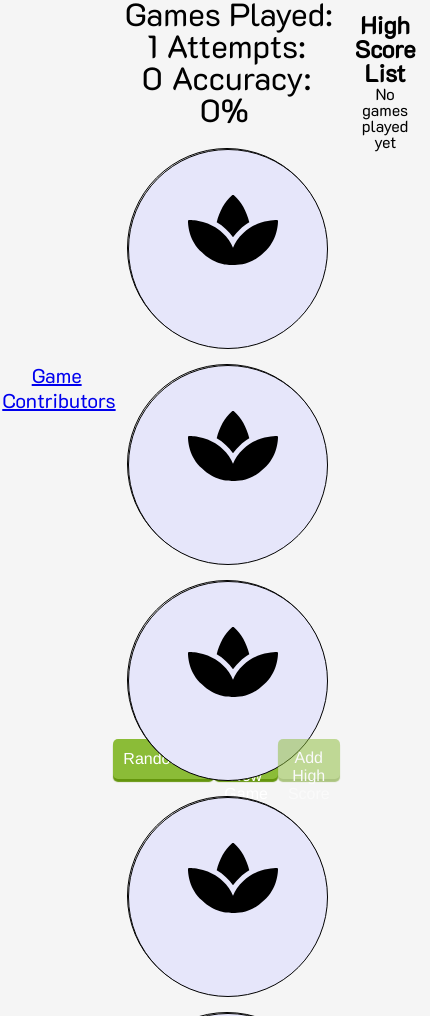
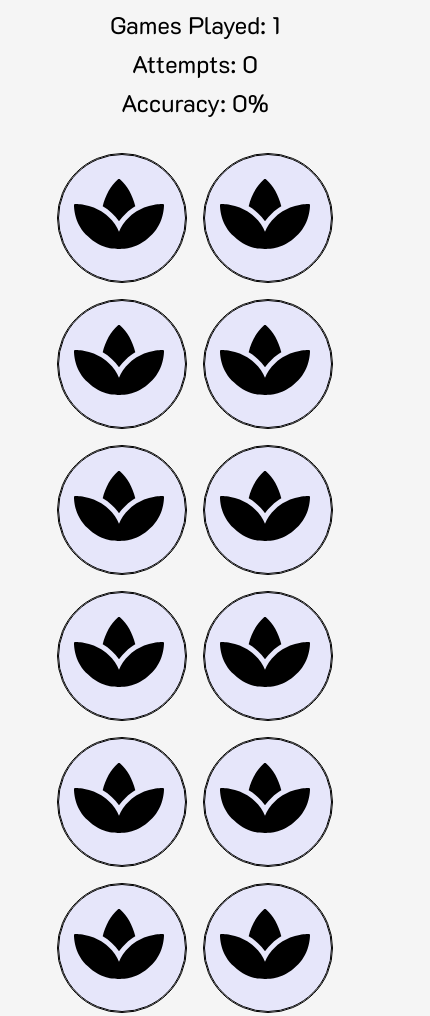
Before and after one commit to 3daddict/memory-match-react, a React app: page / in a window 390 px wide. Shown: the top 1016 px of the page, 430 px wide, since content can reach past the window. Built offline with nearby package versions, Linux system fonts and the light colour scheme.

Commit message:
Fixed the layout and scaling of different components.
Re wrote the structure CSS for app.css. Used Flexbox
for displaying cards.

Added related CSS to different breakpoints.

```diff
--- a/src/assets/css/app.css
+++ b/src/assets/css/app.css
@@ -1,69 +1,48 @@
-.App {
-  text-align: center;
-  display: flex;
-}
-
-.col-1 {
-  flex: 1;
-  display: flex;
-  flex-direction: row;
-  align-items: center;
-}
-
-.col-1 .links {
-  display: flex;
-  flex-direction: column;
-}
-
-.col-1 .links a {
-  font-size: 1.25em;
-  padding: 2%;
-}
-
-.col-2 {
-  flex: 5;
-  display: flex;
-  flex-direction: column;
-}
-
 @font-face {
-  font-family: 'k2dbold';
-  src: url('../fonts/k2d-bold-webfont.woff2') format('woff2'),
-       url('../fonts/k2d-bold-webfont.woff') format('woff');
+  font-family: "k2dbold";
+  src: url("../fonts/k2d-bold-webfont.woff2") format("woff2"),
+    url("../fonts/k2d-bold-webfont.woff") format("woff");
   font-weight: normal;
   font-style: normal;
 }
 
 @font-face {
-  font-family: 'k2d_mediumregular';
-  src: url('../fonts/k2d-medium-webfont.woff2') format('woff2'),
-       url('../fonts/k2d-medium-webfont.woff') format('woff');
+  font-family: "k2d_mediumregular";
+  src: url("../fonts/k2d-medium-webfont.woff2") format("woff2"),
+    url("../fonts/k2d-medium-webfont.woff") format("woff");
   font-weight: normal;
   font-style: normal;
 }
 
 @font-face {
-  font-family: 'k2dregular';
-  src: url('../fonts/k2d-regular-webfont.woff2') format('woff2'),
-       url('../fonts/k2d-regular-webfont.woff') format('woff');
+  font-family: "k2dregular";
+  src: url("../fonts/k2d-regular-webfont.woff2") format("woff2"),
+    url("../fonts/k2d-regular-webfont.woff") format("woff");
   font-weight: normal;
   font-style: normal;
 }
 
 *,
+*::before,
+*::after {
+  box-sizing: border-box;
+}
+
+*,
 body {
-  margin:  0;
+  margin: 0;
   padding: 0;
 }
 
 body {
-  box-sizing: border-box;
-  font-family: 'k2dregular', sans-serif;
+  font-family: "k2dregular", sans-serif;
   background: #f5f5f5;
+  overflow: hidden;
+  padding: 0.5em;
 }
 
 .font-bold {
-  font-family: 'k2dbold', sans-serif;
+  font-family: "k2dbold", sans-serif;
 }
 
 .color-salmon {
@@ -78,23 +57,41 @@ body {
   color: #4ab3f4;
 }
 
-#numberOfAttempts {
-  font-size: 2em;
-  text-align: right;
-  margin: 0;
-  padding: 0 10px;
+.App {
+  display: grid;
+  grid-template-columns: 10fr 1fr;
+  grid-template-rows: 10fr 1fr;
+  height: 100vh;
+  width: 100%;
 }
 
-#gameArea {
-  display: grid;
-  grid-template-columns: repeat(6, 1fr);
-  grid-gap: 1rem;
-  justify-content: center;
+.col-1 {
+  grid-row: 2 / 3;
+}
+
+.links {
+  text-align: center;
+}
+
+.links a {
+  font-size: 1.2em;
+  padding: 1em;
+  margin: 0 1em;
+}
+
+.col-2 {
+  grid-row: 1 / 2;
+  grid-column: 1 / 2;
+}
+
+.col-3 {
+  grid-column: 3 / 4;
 }
 
 #gameStats {
-  align-content: center;
-  justify-content: space-evenly;
+  display: flex;
+  flex-direction: row;
+  justify-content: space-around;
 }
 
 #gameStats .stat {
@@ -103,129 +100,55 @@ body {
   margin: 2%;
 }
 
-#gameArea {
-  width: 100%;
-  height: 70vh;
-}
-
-.card {
-  position: relative;
-  width: 200px;
-  height: 200px;
-  float: left;
-  border: 1px black solid;
-  box-sizing: border-box;
-}
-
 .gamecomplete {
   margin: auto;
   width: 50%;
   padding: 10px;
 }
 
+#gameArea {
+  display: flex;
+  flex-wrap: wrap;
+  justify-content: center;
+  align-items: center;
+}
+
 #buttondiv {
   display: flex;
-  flex-direction: row;
   justify-content: space-around;
-}
-
-#HighScoreList {
-  padding: 15px;
-}
-#HighScoreList ul {
-  padding-top: 20px;
-}
-
-.randomize-btn,
-.startGame-btn {
-  display: block;
-  height: 40px;
-  font-size: 16px;
-  margin: auto;
-  padding: auto;
 }
 
 button {
   cursor: pointer;
-  color: #FFF;
+  color: #fff;
   background: #8bbc37;
   -webkit-box-shadow: 0 3px 1px #64950d;
-     -moz-box-shadow: 0 3px 1px #64950d;
-          box-shadow: 0 3px 1px #64950d;
+  -moz-box-shadow: 0 3px 1px #64950d;
+  box-shadow: 0 3px 1px #64950d;
 
   border: 0;
   padding: 10px;
   margin: 20px auto;
   -webkit-border-radius: 5px;
-     -moz-border-radius: 5px;
-          border-radius: 5px;
+  -moz-border-radius: 5px;
+  border-radius: 5px;
   display: block;
   text-decoration: none;
   text-align: center;
-  font-family: 'Helvetica Neue', Helvetica, Arial, sans-serif;
+  font-family: "Helvetica Neue", Helvetica, Arial, sans-serif;
   font-size: 1.2em;
 }
+
 button:disabled {
-  opacity: .5;
+  opacity: 0.5;
   cursor: auto;
 }
 
-/*
-.draw-border {
-  box-shadow: inset 0 0 0 4px #58afd1;
-  color: cyan;
-  transition: color 0.25s 0.0833333333s;
-  position: relative;
-}
-.draw-border::before, .draw-border::after {
-  border: 0 solid transparent;
-  box-sizing: border-box;
-  content: '';
-  pointer-events: none;
-  position: absolute;
-  width: 0;
-  height: 0;
-  bottom: 0;
-  right: 0;
-}
-.draw-border::before {
-  border-bottom-width: 4px;
-  border-left-width: 4px;
-}
-.draw-border::after {
-  border-top-width: 4px;
-  border-right-width: 4px;
-}
-.draw-border:hover {
-  color: #FF9A56;
-}
-.draw-border:hover::before, .draw-border:hover::after {
-  border-color: #FF9A56;
-  transition: border-color 0s, width 0.25s, height 0.25s;
-  width: 100%;
-  height: 100%;
-}
-.draw-border:hover::before {
-  transition-delay: 0s, 0s, 0.25s;
-}
-.draw-border:hover::after {
-  transition-delay: 0s, 0.25s, 0s;
-}
-
-.startGame-btn {
-    display: block;
-    width: 150px;
-    height: 40px;
-    font-size: 16px;
-    text-align: center;
-    margin: 0 auto;
-}
-
- */
 .card {
   position: relative;
-  width: 200px;
-  height: 200px;
+  width: 150px;
+  height: 150px;
+  margin: 0.5em;
   border-radius: 50%;
   border: 1px black solid;
   justify-self: center;
@@ -240,20 +163,55 @@ button:disabled {
   transition: all 0.3s ease-in;
 }
 
-@media (max-width: 850px) {
-  #gameArea {
-    grid-template-columns: repeat(3, 1fr);
+#HighScoreList {
+  display: flex;
+  flex-direction: column;
+  text-align: center;
+}
+
+#HighScoreList ul {
+  margin-top: 20px;
+}
+
+@media (max-height: 768px) {
+  body {
+    overflow: visible;
+  }
+}
+
+@media (max-width: 900px) {
+  .col-2 {
+    grid-column: 1 / 3;
+  }
+  #HighScoreList {
+    display: none;
   }
 }
 
 @media (max-width: 650px) {
-  #gameArea {
-    grid-template-columns: repeat(2, 1fr);
+  .App {
+    justify-content: center;
+  }
+
+  #gameStats {
+    flex-direction: column;
+  }
+
+  #gameStats .stat {
+    font-size: 1.5em;
+  }
+
+  .card {
+    width: 130px;
+    height: 130px;
+  }
+
+  #buttondiv {
+    flex-direction: column;
+    align-content: center;
+  }
+
+  #buttondiv button {
+    font-size: 1em;
   }
 }
-
-@media (max-width: 420px) {
-  #gameArea {
-    grid-template-columns: 1fr;
-  }
-}
--- a/src/assets/css/card.css
+++ b/src/assets/css/card.css
@@ -1,12 +1,11 @@
 .front {
   width: 100%;
   height: 100%;
-
 }
 
 .front-icon {
   position: absolute;
-    left: 30%;
+  left: 20%;
   top: 20%;
 }
 
@@ -23,6 +22,14 @@
 
 .front-icon-spa {
   position: absolute;
-    left: 30%;
+  left: 20%;
   top: 20%;
 }
+
+@media (max-width: 650px) {
+  .front-icon,
+  .front-icon-spa {
+    left: 12%;
+    top: 15%;
+  }
+}
```
Lines whose indentation alone changed are shown as unchanged.
